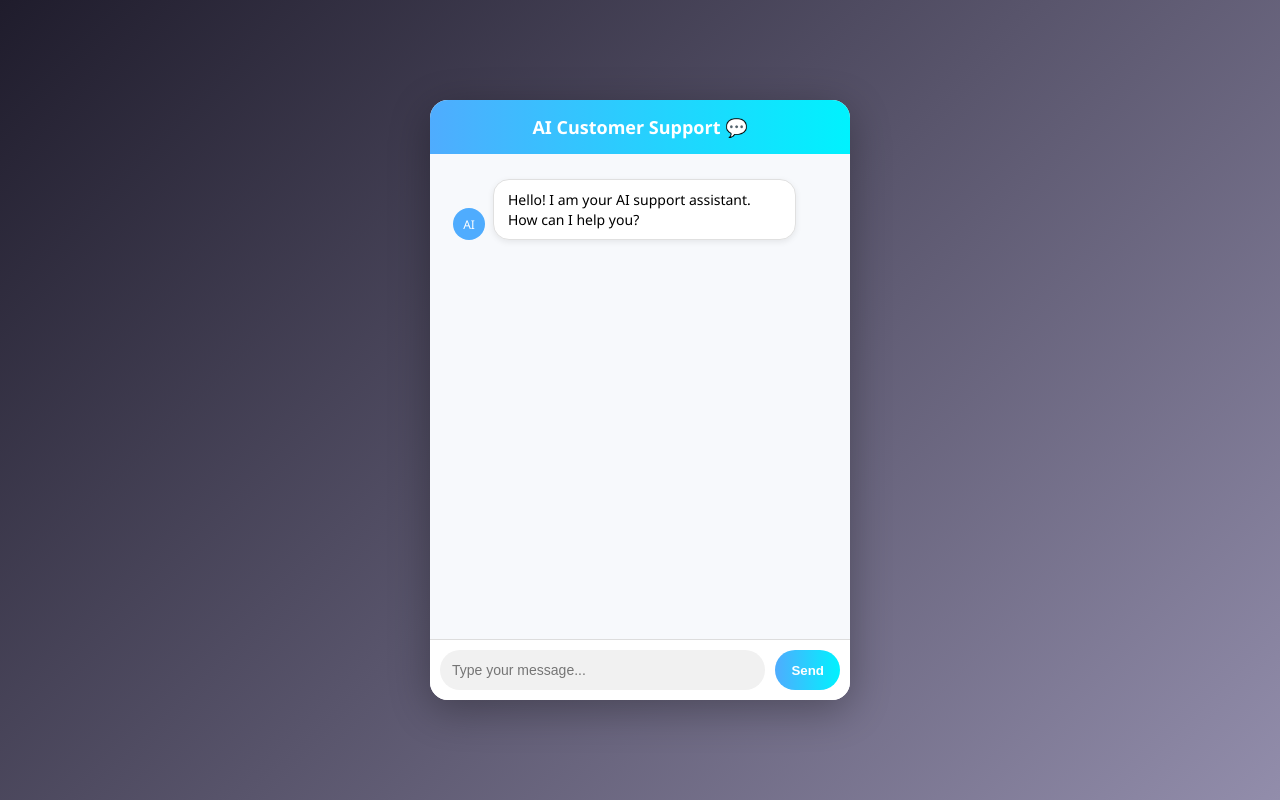
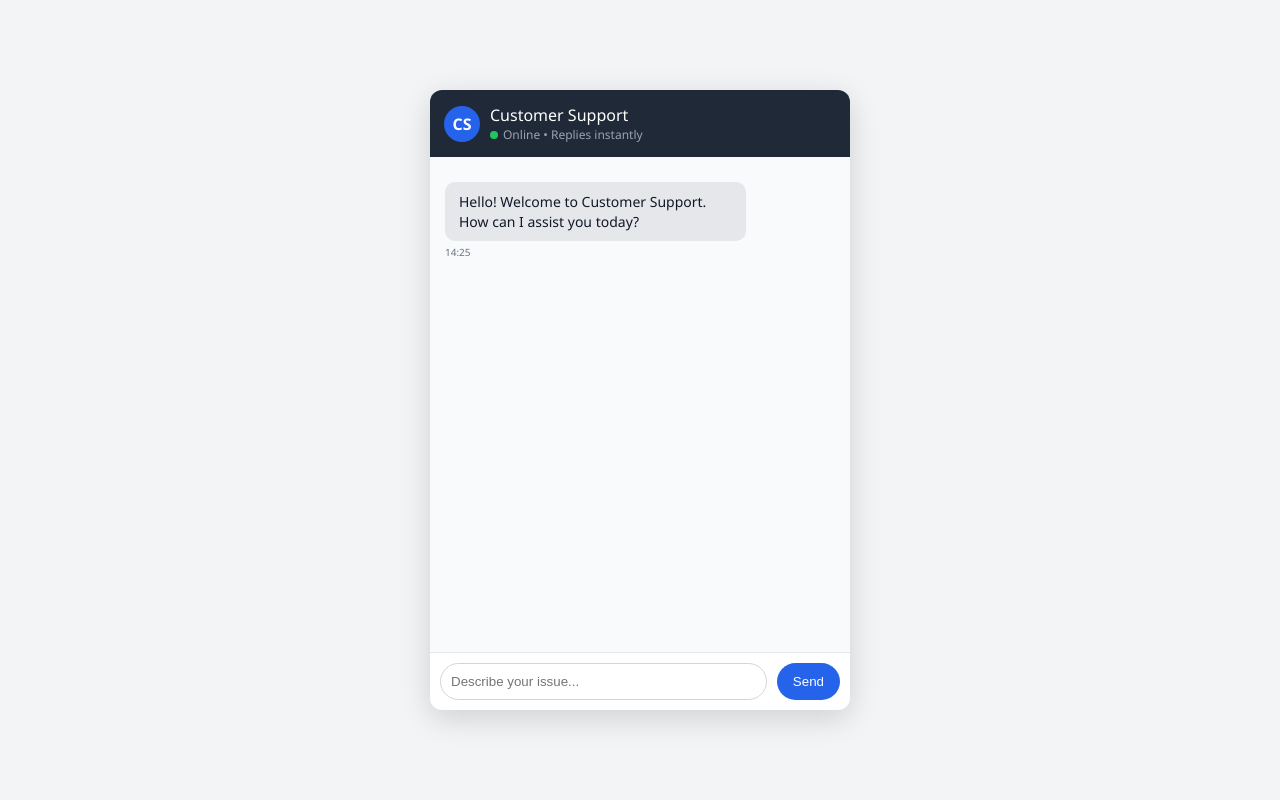
Before and after one commit to prajwal341/ai-chatbot, a Flask app: page / in a window 1280 px wide. Run offline with Flask 3, Linux system fonts and the light colour scheme.

Commit message:
Update index.html

```diff
--- a/templates/index.html
+++ b/templates/index.html
@@ -1,149 +1,150 @@
 <!DOCTYPE html>
 <html>
 <head>
-    <title>AI Chat Support</title>
+    <title>Customer Support</title>
 
     <style>
         body {
             margin: 0;
             font-family: "Segoe UI", Arial, sans-serif;
-            background: linear-gradient(135deg, #1f1c2c, #928dab);
+            background: #f3f4f6;
             display: flex;
             justify-content: center;
             align-items: center;
             height: 100vh;
         }
 
-        /* Chat container */
         .chat-wrapper {
             width: 420px;
-            height: 600px;
-            background: #ffffff;
-            border-radius: 18px;
+            height: 620px;
+            background: #fff;
+            border-radius: 12px;
             display: flex;
             flex-direction: column;
             overflow: hidden;
-            box-shadow: 0 10px 40px rgba(0,0,0,0.3);
+            box-shadow: 0 8px 30px rgba(0,0,0,0.15);
         }
 
-        /* Header */
+        /* HEADER */
         .chat-header {
-            background: linear-gradient(90deg, #4facfe, #00f2fe);
-            padding: 15px;
+            background: #1f2937;
             color: white;
-            font-size: 18px;
-            font-weight: bold;
-            text-align: center;
+            padding: 14px;
+            display: flex;
+            align-items: center;
         }
 
-        /* Chat area */
+        .avatar {
+            width: 36px;
+            height: 36px;
+            border-radius: 50%;
+            background: #2563eb;
+            display: flex;
+            justify-content: center;
+            align-items: center;
+            margin-right: 10px;
+            font-weight: bold;
+        }
+
+        .header-text {
+            display: flex;
+            flex-direction: column;
+        }
+
+        .status {
+            font-size: 12px;
+            color: #9ca3af;
+        }
+
+        .status-dot {
+            width: 8px;
+            height: 8px;
+            background: #22c55e;
+            border-radius: 50%;
+            display: inline-block;
+            margin-right: 5px;
+        }
+
+        /* CHAT AREA */
         .chat-box {
             flex: 1;
             padding: 15px;
             overflow-y: auto;
-            background: #f7f9fc;
+            background: #f9fafb;
         }
 
-        /* Message row */
         .msg-row {
             display: flex;
             margin: 10px 0;
-            align-items: flex-end;
         }
 
-        /* Bot */
+        .user {
+            justify-content: flex-end;
+        }
+
         .bot {
             justify-content: flex-start;
         }
 
-        /* User */
-        .user {
-            justify-content: flex-end;
-        }
-
-        /* Avatar */
-        .avatar {
-            width: 32px;
-            height: 32px;
-            border-radius: 50%;
-            font-size: 12px;
-            display: flex;
-            justify-content: center;
-            align-items: center;
-            color: white;
-            margin: 0 8px;
-        }
-
-        .bot .avatar {
-            background: #4facfe;
-        }
-
-        .user .avatar {
-            background: #43e97b;
-        }
-
-        /* Bubble */
         .bubble {
             max-width: 70%;
             padding: 10px 14px;
-            border-radius: 16px;
+            border-radius: 10px;
             font-size: 14px;
             line-height: 1.4;
-            box-shadow: 0 2px 6px rgba(0,0,0,0.08);
+        }
+
+        .user .bubble {
+            background: #2563eb;
+            color: white;
         }
 
         .bot .bubble {
-            background: #ffffff;
-            border: 1px solid #e0e0e0;
+            background: #e5e7eb;
+            color: #111827;
         }
 
-        .user .bubble {
-            background: linear-gradient(135deg, #43e97b, #38f9d7);
-            color: white;
+        .time {
+            font-size: 10px;
+            color: #6b7280;
+            margin-top: 4px;
         }
 
-        /* Input area */
+        /* TYPING */
+        .typing {
+            font-size: 12px;
+            color: #6b7280;
+            padding-left: 15px;
+            display: none;
+        }
+
+        /* INPUT */
         .input-area {
             display: flex;
             padding: 10px;
-            border-top: 1px solid #ddd;
-            background: white;
+            border-top: 1px solid #e5e7eb;
         }
 
         input {
             flex: 1;
-            padding: 12px;
-            border: none;
+            padding: 10px;
+            border-radius: 20px;
+            border: 1px solid #d1d5db;
             outline: none;
-            border-radius: 25px;
-            background: #f1f1f1;
-            font-size: 14px;
         }
 
         button {
             margin-left: 10px;
-            padding: 12px 16px;
+            padding: 10px 16px;
             border: none;
-            border-radius: 25px;
-            background: linear-gradient(90deg, #4facfe, #00f2fe);
+            border-radius: 20px;
+            background: #2563eb;
             color: white;
             cursor: pointer;
-            font-weight: bold;
-            transition: 0.3s;
         }
 
         button:hover {
-            transform: scale(1.05);
-        }
-
-        /* Scrollbar */
-        .chat-box::-webkit-scrollbar {
-            width: 5px;
-        }
-
-        .chat-box::-webkit-scrollbar-thumb {
-            background: #bbb;
-            border-radius: 10px;
+            background: #1d4ed8;
         }
     </style>
 </head>
@@ -153,42 +154,54 @@
 <div class="chat-wrapper">
 
     <div class="chat-header">
-        AI Customer Support 💬
+        <div class="avatar">CS</div>
+        <div class="header-text">
+            <div>Customer Support</div>
+            <div class="status">
+                <span class="status-dot"></span>Online • Replies instantly
+            </div>
+        </div>
     </div>
 
     <div class="chat-box" id="chat"></div>
 
+    <div class="typing" id="typing">Agent is typing...</div>
+
     <div class="input-area">
-        <input type="text" id="msg" placeholder="Type your message..." />
+        <input type="text" id="msg" placeholder="Describe your issue..." />
         <button onclick="sendMessage()">Send</button>
     </div>
 
 </div>
 
 <script>
+function getTime() {
+    let d = new Date();
+    return d.getHours() + ":" + String(d.getMinutes()).padStart(2,'0');
+}
+
 function addMessage(text, type) {
     let chat = document.getElementById("chat");
 
     let row = document.createElement("div");
     row.className = "msg-row " + type;
 
-    let avatar = document.createElement("div");
-    avatar.className = "avatar";
-    avatar.innerText = type === "user" ? "U" : "AI";
+    let wrapper = document.createElement("div");
 
     let bubble = document.createElement("div");
     bubble.className = "bubble";
     bubble.innerText = text;
 
-    if (type === "user") {
-        row.appendChild(bubble);
-        row.appendChild(avatar);
-    } else {
-        row.appendChild(avatar);
-        row.appendChild(bubble);
-    }
+    let time = document.createElement("div");
+    time.className = "time";
+    time.innerText = getTime();
 
+    wrapper.appendChild(bubble);
+    wrapper.appendChild(time);
+
+    row.appendChild(wrapper);
     chat.appendChild(row);
+
     chat.scrollTop = chat.scrollHeight;
 }
 
@@ -201,6 +214,8 @@ function sendMessage() {
     addMessage(msg, "user");
     input.value = "";
 
+    document.getElementById("typing").style.display = "block";
+
     fetch("/chat", {
         method: "POST",
         headers: {
@@ -210,20 +225,20 @@ function sendMessage() {
     })
     .then(res => res.json())
     .then(data => {
+        document.getElementById("typing").style.display = "none";
         addMessage(data.response, "bot");
     })
     .catch(() => {
-        addMessage("Server error. Please try again.", "bot");
+        document.getElementById("typing").style.display = "none";
+        addMessage("We are facing technical issues. Please try again later.", "bot");
     });
 }
 
-// Enter key support
 document.getElementById("msg").addEventListener("keypress", function(e) {
     if (e.key === "Enter") sendMessage();
 });
 
-// Welcome message
-addMessage("Hello! I am your AI support assistant. How can I help you?", "bot");
+addMessage("Hello! Welcome to Customer Support. How can I assist you today?", "bot");
 </script>
 
 </body>
```
